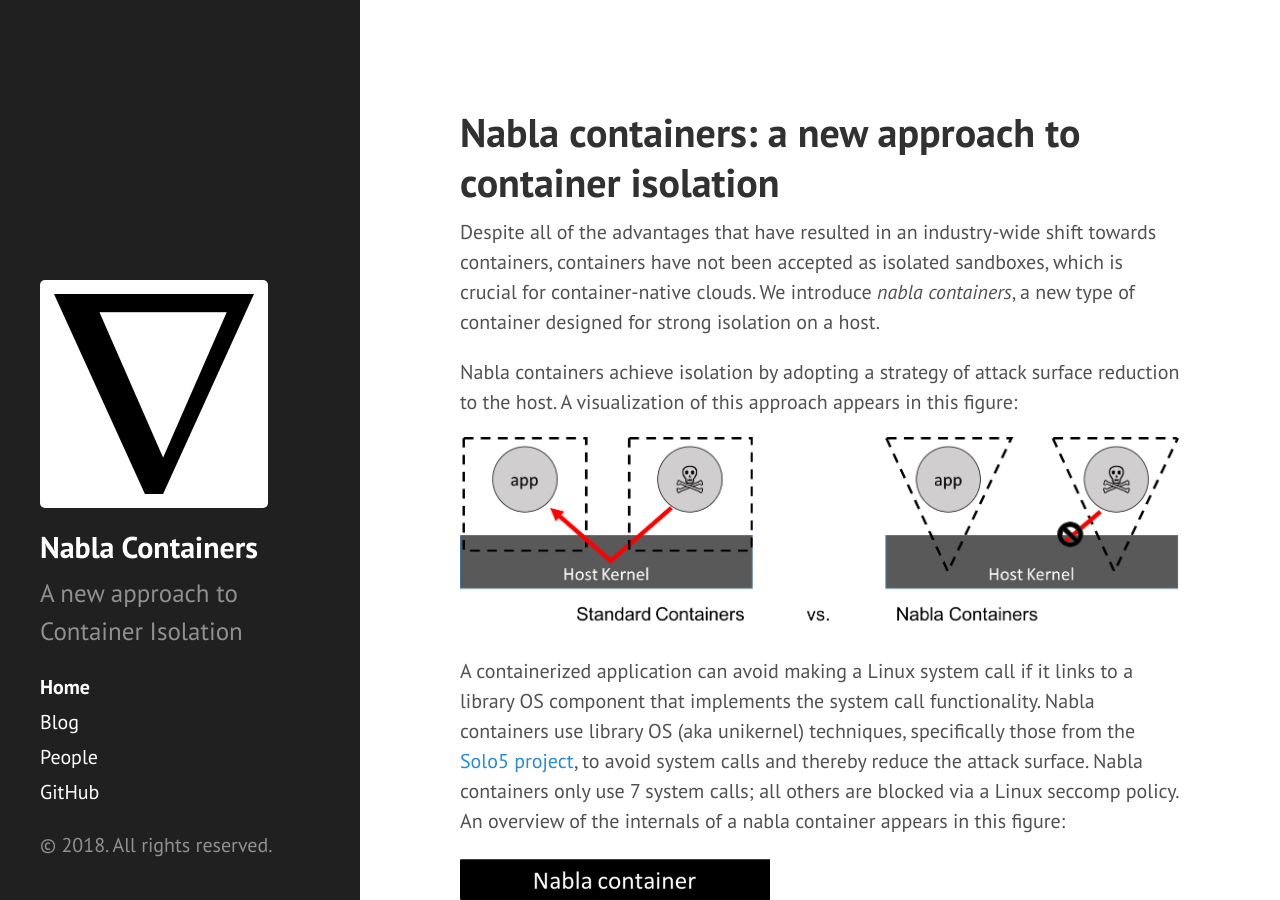
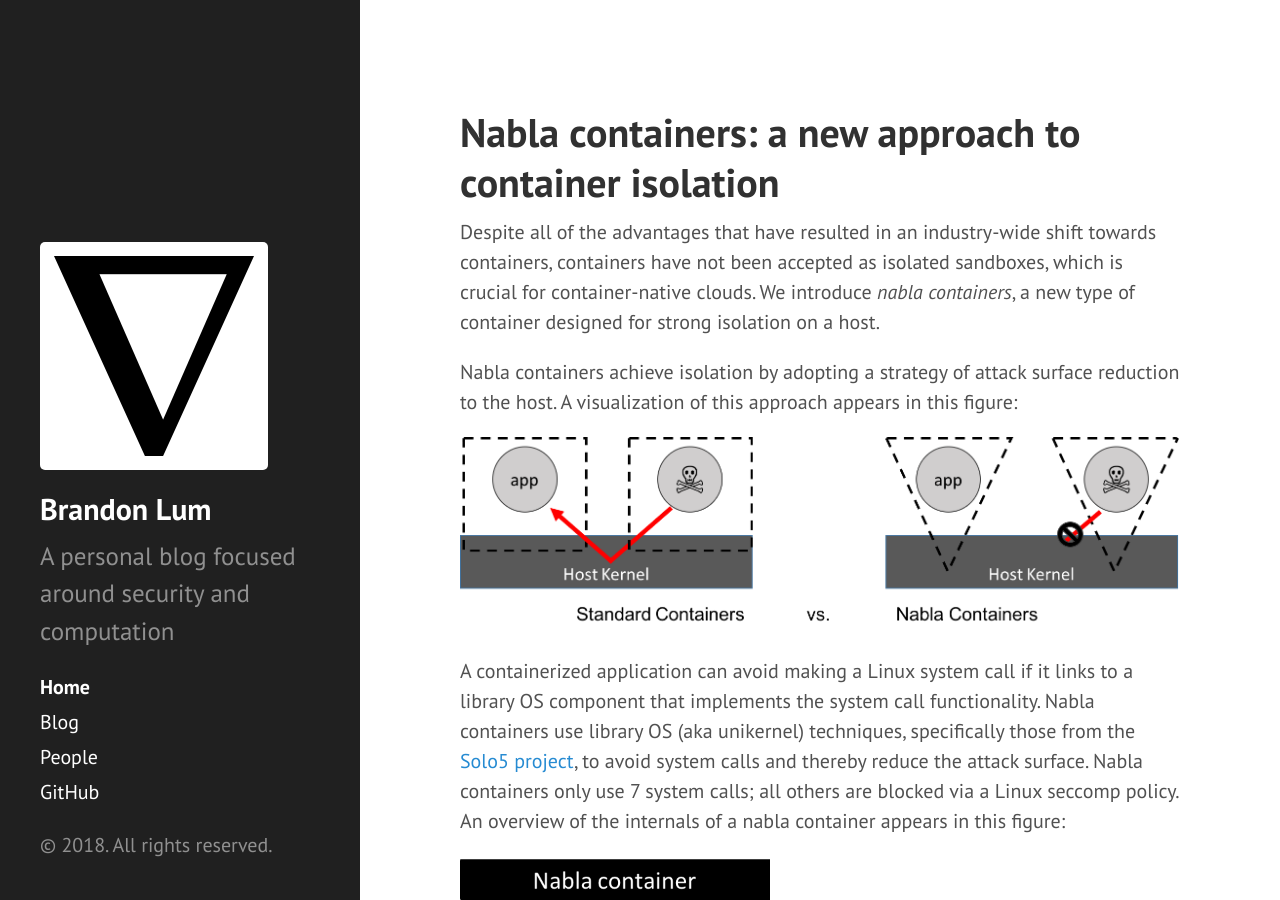
Before and after one commit to lumjjb/lumjjb.github.io, a Jekyll site: the page built from index.md, in a window 1280 px wide and 900 px high. Built offline with Jekyll 4.4.1, drawn with Linux system fonts in a browser that asks for light colours.

Commit message:
updated config for personal blog
Signed-off-by: Brandon Lum <lumjjb@gmail.com>

```diff
--- a/_config.yml
+++ b/_config.yml
@@ -5,10 +5,10 @@ markdown:         kramdown
 permalink:        pretty
 
 # Setup
-title:            Nabla Containers
-tagline:          'A new approach to Container Isolation'
-description:      'A new approach to Container Isolation'
-url:              https://nabla-containers.github.io
+title:            Brandon Lum
+tagline:          "A personal blog focused around security and computation"
+description:      "A personal blog focused around security and computation"
+url:              https://lumjjb.github.io
 baseurl:          /
 
 author:
@@ -18,7 +18,7 @@ author:
 # Custom vars
 version:          1.0.0
 github:
-  repo:           https://github.com/nabla-containers
+  repo:           https://github.com/lumjjb/lumjjb.github.io
 
 collections:
   authors:
```
